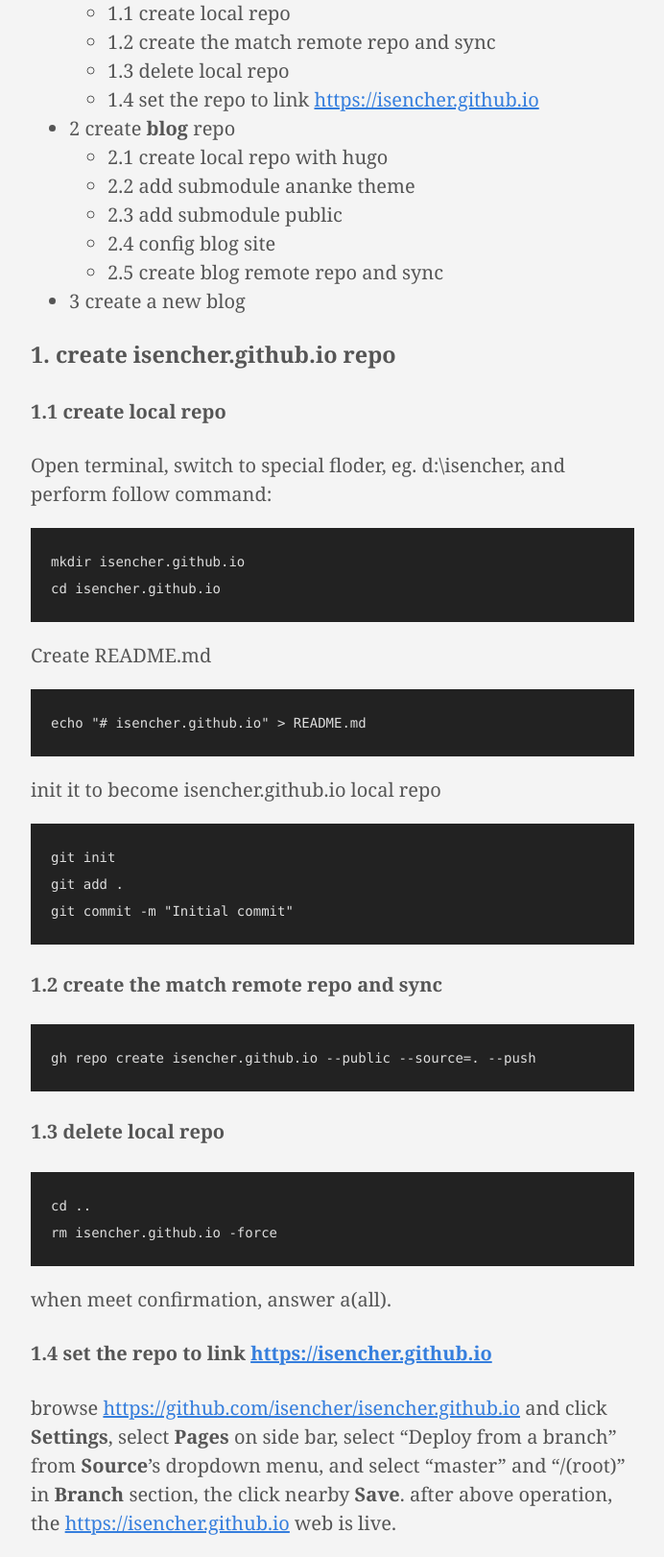
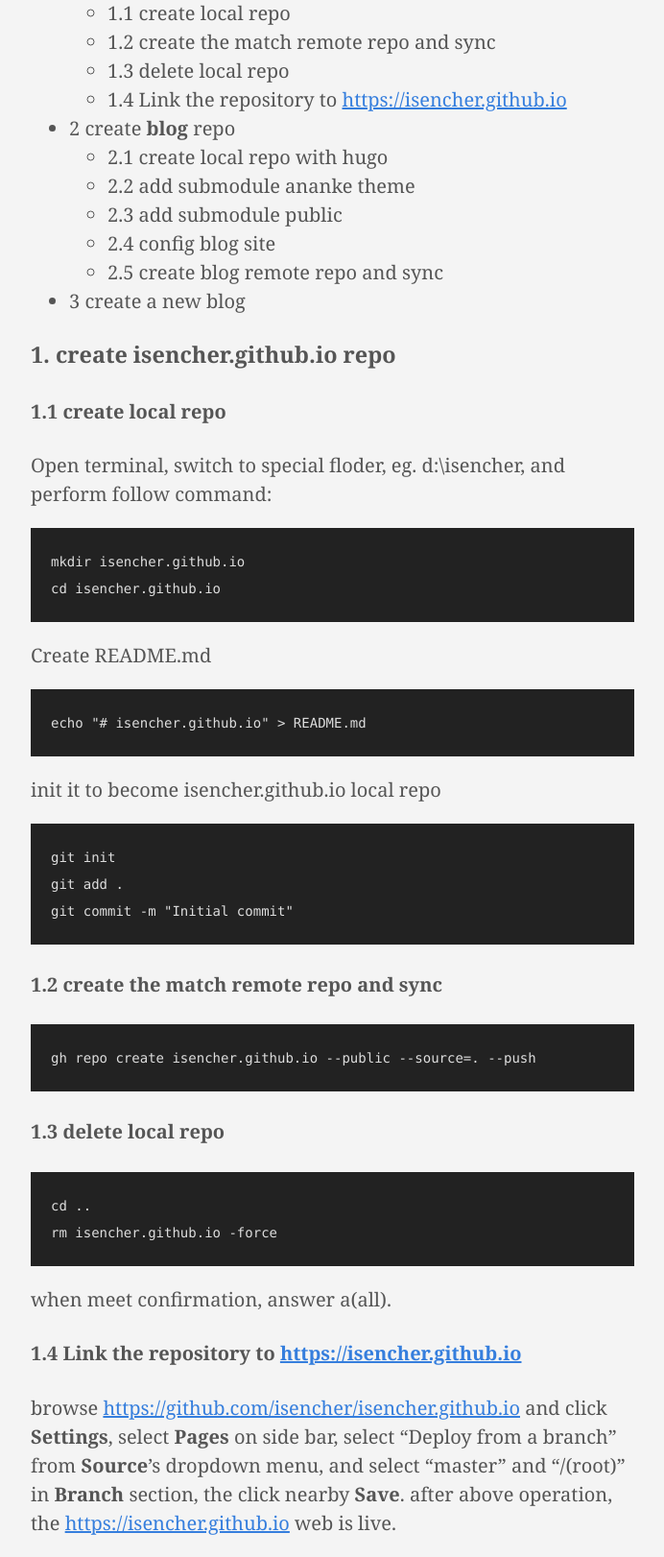
Before and after one commit to isencher/isencher.github.io, a plain HTML site: page posts/how-to-hold-own-blog-on-github-pages/index.html in a window 1280 px wide. Shown: the part 1051-2673 px from the top of the page at 96% size, without its empty margins (112-804 px from the left). Drawn offline with Linux system fonts and the light colour scheme.

Commit message:
alter 1.4 title of how to hold own blog on Github pages blog

```diff
--- a/posts/how-to-hold-own-blog-on-github-pages/index.html
+++ b/posts/how-to-hold-own-blog-on-github-pages/index.html
@@ -48,7 +48,7 @@
   <meta itemprop="description" content="It is specially written for blogging beginners, aiming to guide you on how to easily set up and host your personal blog on GitHub Pages. for example, if you have isencher account of Github.com, you will get a blog web whose address is https://isencher.github.io. I use Hugo, a feature-rich static site generator that automatically creates web pages for your blog content. Whenever you update your blog, just run Hugo, and it will quickly generate the latest web pages, ensuring that your website is always up to date.">
   <meta itemprop="datePublished" content="2024-08-17T15:18:43+08:00">
   <meta itemprop="dateModified" content="2024-08-17T15:18:43+08:00">
-  <meta itemprop="wordCount" content="541">
+  <meta itemprop="wordCount" content="539">
   <meta name="twitter:card" content="summary">
   <meta name="twitter:title" content="How to Hold Own Blog on Github Pages">
   <meta name="twitter:description" content="It is specially written for blogging beginners, aiming to guide you on how to easily set up and host your personal blog on GitHub Pages. for example, if you have isencher account of Github.com, you will get a blog web whose address is https://isencher.github.io. I use Hugo, a feature-rich static site generator that automatically creates web pages for your blog content. Whenever you update your blog, just run Hugo, and it will quickly generate the latest web pages, ensuring that your website is always up to date.">
@@ -149,7 +149,7 @@ I use Hugo, a feature-rich static site generator that automatically creates web
 <li>1.1 create local repo</li>
 <li>1.2 create the match remote repo and sync</li>
 <li>1.3 delete local repo</li>
-<li>1.4 set the repo to link <a href="https://isencher.github.io">https://isencher.github.io</a></li>
+<li>1.4 Link the repository to <a href="https://isencher.github.io">https://isencher.github.io</a></li>
 </ul>
 </li>
 <li>2 create <strong>blog</strong> repo
@@ -180,7 +180,7 @@ git commit -m &#34;Initial commit&#34;
 <pre tabindex="0"><code>cd ..
 rm isencher.github.io -force
 </code></pre><p>when meet confirmation, answer a(all).</p>
-<h4 id="14-set-the-repo-to-link-httpsisenchergithubio">1.4 set the repo to link <a href="https://isencher.github.io">https://isencher.github.io</a></h4>
+<h4 id="14-link-the-repository-to-httpsisenchergithubio">1.4 Link the repository to <a href="https://isencher.github.io">https://isencher.github.io</a></h4>
 <p>browse <a href="https://github.com/isencher/isencher.github.io">https://github.com/isencher/isencher.github.io</a> and click <strong>Settings</strong>, select <strong>Pages</strong> on side bar, select &ldquo;Deploy from a branch&rdquo; from <strong>Source</strong>&rsquo;s dropdown menu, and select &ldquo;master&rdquo; and &ldquo;/(root)&rdquo; in <strong>Branch</strong> section, the click nearby <strong>Save</strong>.
 after above operation, the <a href="https://isencher.github.io">https://isencher.github.io</a> web is live.</p>
 <h3 id="2-create-blog-local-repo-with-hugo">2 create blog local repo with hugo</h3>
```
